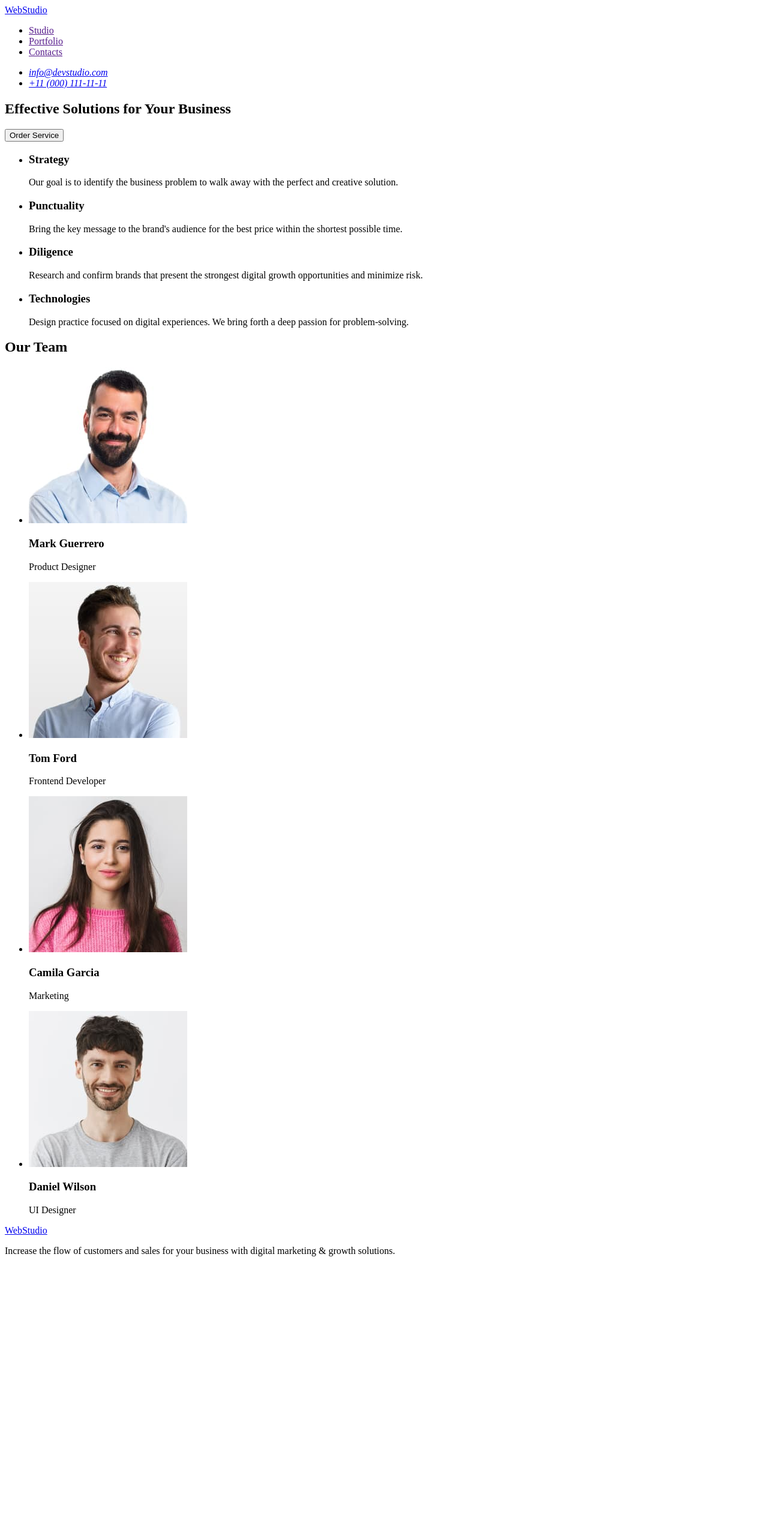
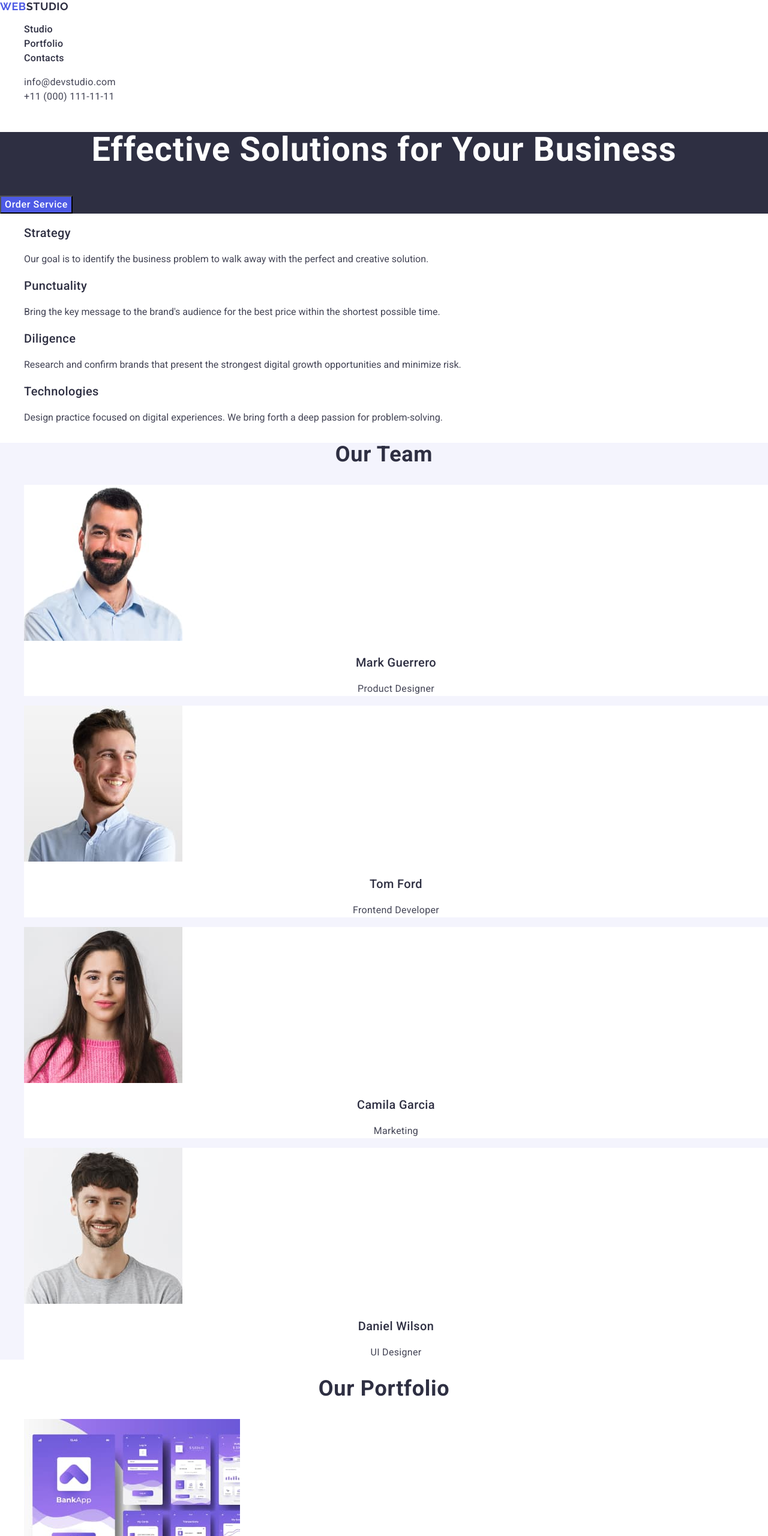
Before and after one commit to fedevychr/goit-markup-hw-02, a plain HTML site: page index.html in a window 1280 px wide. Shown: the top 2560 px of the page at 60% size. Before the commit the page ends 2110 px from the top, so only its background shows below. Drawn offline with nearby package versions, Linux system fonts and the light colour scheme.

Commit message:
add styles

```diff
--- /dev/null
+++ b/css/styles.css
@@ -0,0 +1,234 @@
+body {
+    font-family: 'Roboto', sans-serif;
+    color: #434455;
+}
+
+ul {
+    list-style: none;
+}
+
+a {
+    text-decoration: none;
+}
+
+/* Header */
+
+.header {
+    background-color: #ffffff;
+}
+
+.header-navigation {}
+
+.header-logo {
+    color: #2E2F42;
+    font-family: Raleway;
+    font-size: 18px;
+    font-weight: 700;
+    line-height: 1.17;
+    letter-spacing: 0.03em;
+    text-transform: uppercase;
+}
+
+.header-logo .accent {
+    color: #4D5AE5;
+    font-family: Raleway;
+}
+
+.header-navigation-list {}
+
+.header-navigation-item {}
+
+.header-navigation-link {
+    color: #2E2F42;
+    font-size: 16px;
+    font-weight: 500;
+    line-height: 1.5;
+    letter-spacing: 0.02em;
+}
+
+.header-navigation-link:hover,
+.header-navigation-link:focus {
+    color: #404BBF;
+
+
+}
+
+.header-address {
+    font-style: inherit;
+}
+
+.header-address-list {}
+
+.header-address-item {}
+
+.header-address-link {
+    color: #434455;
+    font-size: 16px;
+    line-height: 1.5;
+    letter-spacing: 0.02em;
+}
+
+.header-address-link:hover,
+.header-address-link:focus {
+    color: #404BBF;
+}
+
+/* Hero */
+
+.hero {
+    background-color: #2E2F42;
+}
+
+.hero-title {
+    color: #FFF;
+    text-align: center;
+    font-size: 56px;
+    line-height: 1.07;
+    letter-spacing: 0.02em;
+}
+
+.hero-button {
+    color: #FFF;
+    font-size: 16px;
+    font-weight: 500;
+    line-height: 1.5;
+    letter-spacing: 0.04em;
+    cursor: pointer;
+    background-color: #4D5AE5;
+}
+
+.hero-button:hover,
+.hero-button:focus {
+    background-color: #404BBF;
+}
+
+/* Advantages */
+
+.advantages {
+    background-color: #ffffff;
+}
+
+.advantages-title {}
+
+.advantages-list {}
+
+.advantages-item {}
+
+.advantages-item-title {
+    color: #2E2F42;
+    font-size: 20px;
+    font-weight: 500;
+    line-height: 1.2;
+    letter-spacing: 0.02em;
+}
+
+.advantages-item-text {
+    color:  #434455;
+    font-size: 16px;
+    line-height: 1.5;
+    letter-spacing: 0.02;
+}
+
+/* Team */
+
+.team {
+    background-color: #F4F4FD;
+}
+
+.team-title {
+    color: #2E2F42;
+    text-align: center;
+    font-size: 36px;
+    line-height: 1.11;
+    letter-spacing: 0.02em;
+    text-transform: capitalize;
+}
+
+.team-list {}
+
+.team-item {
+    background-color: #ffffff;
+}
+
+.team-item-img {}
+
+.team-item-title {
+    color: #2E2F42;
+    text-align: center;
+    font-size: 20px;
+    font-weight: 500;
+    line-height: 1.2;
+    letter-spacing: 0.02em;
+}
+
+.team-item-text {
+    color: #434455;
+    text-align: center;
+    font-size: 16px;
+    line-height: 1.5;
+    letter-spacing: 0.02em;
+}
+
+/* Portfolio */
+
+.portfolio {
+    background-color: #ffffff;
+}
+
+.portfolio-title {
+    color: #2E2F42;
+    text-align: center;
+    font-size: 36px;
+    line-height: 1.11;
+    letter-spacing: 0.02em;
+    text-transform: capitalize;
+}
+
+.portfolio-list {}
+
+.portfolio-item {}
+
+.portfolio-item-img {}
+
+.portfolio-item-title {
+    color: #2E2F42;
+    font-size: 20px;
+    font-weight: 500;
+    line-height: 1.2;
+    letter-spacing: 0.02em;
+}
+
+.portfolio-item-text {
+    color: #434455;
+    font-size: 16px;
+    line-height: 1.5;
+    letter-spacing: 0.02em;
+}
+
+/* Footer */
+
+.footer {
+    background-color: #2E2F42;
+}
+
+.footer-logo {
+    color: #F4F4FD;
+    font-family: Raleway;
+    font-size: 18px;
+    font-weight: 700;
+    line-height: 1.17;
+    letter-spacing: 0.03em;
+    text-transform: uppercase;
+}
+
+.footer-logo .accent {
+    color: #4D5AE5;
+    font-family: Raleway;
+}
+
+.footer-text {
+    color: #F4F4FD;
+    font-size: 16px;
+    line-height: 1.5;
+    letter-spacing: 0.02em;
+}
--- a/index.html
+++ b/index.html
@@ -4,111 +4,218 @@
     <meta charset="UTF-8" />
     <meta name="viewport" content="width=device-width, initial-scale=1.0" />
     <title>WebStudio</title>
+    <link rel="preconnect" href="https://fonts.googleapis.com" />
+    <link rel="preconnect" href="https://fonts.gstatic.com" crossorigin />
+    <link
+      href="https://fonts.googleapis.com/css2?family=Raleway:wght@700&family=Roboto:wght@400;500;700&display=swap"
+      rel="stylesheet"
+    />
+    <link
+      rel="stylesheet"
+      href="https://cdnjs.cloudflare.com/ajax/libs/modern-normalize/2.0.0/modern-normalize.min.css"
+      integrity="sha512-4xo8blKMVCiXpTaLzQSLSw3KFOVPWhm/TRtuPVc4WG6kUgjH6J03IBuG7JZPkcWMxJ5huwaBpOpnwYElP/m6wg=="
+      crossorigin="anonymous"
+      referrerpolicy="no-referrer"
+    />
+    <link rel="stylesheet" href="./css/styles.css" />
   </head>
   <body>
-    <header>
-      <nav>
-        <a href="./index.html">WebStudio</a>
-        <ul>
-          <li><a href="">Studio</a></li>
-          <li><a href="">Portfolio</a></li>
-          <li><a href="">Contacts</a></li>
+    <header class="header">
+      <nav class="header-navigation">
+        <a class="header-logo" href="./index.html"
+          ><span class="accent">Web</span>Studio</a
+        >
+        <ul class="header-navigation-list">
+          <li class="header-navigation-item">
+            <a class="header-navigation-link" href="">Studio</a>
+          </li>
+          <li class="header-navigation-item">
+            <a class="header-navigation-link" href="">Portfolio</a>
+          </li>
+          <li class="header-navigation-item">
+            <a class="header-navigation-link" href="">Contacts</a>
+          </li>
         </ul>
       </nav>
-      <address>
-        <ul>
-          <li><a href="mailto:info@devstudio.com">info@devstudio.com</a></li>
-          <li><a href="tel:+110001111111">+11 (000) 111-11-11</a></li>
+      <address class="header-address">
+        <ul class="header-address-list">
+          <li class="header-address-item">
+            <a class="header-address-link" href="mailto:info@devstudio.com"
+              >info@devstudio.com</a
+            >
+          </li>
+          <li class="header-address-item">
+            <a class="header-address-link" href="tel:+110001111111"
+              >+11 (000) 111-11-11</a
+            >
+          </li>
         </ul>
       </address>
     </header>
     <main>
-      <section>
-        <h1>Effective Solutions for Your Business</h1>
-        <button type="button">Order Service</button>
+      <section class="hero">
+        <h1 class="hero-title">Effective Solutions for Your Business</h1>
+        <button class="hero-button" type="button">Order Service</button>
       </section>
-      <section>
-        <h2 hidden>Advantages</h2>
-        <ul>
-          <li>
-            <h3>Strategy</h3>
-            <p>
+      <section class="advantages">
+        <h2 class="advantages-title" hidden>Advantages</h2>
+        <ul class="advantages-list">
+          <li class="advantages-item">
+            <h3 class="advantages-item-title">Strategy</h3>
+            <p class="advantages-item-text">
               Our goal is to identify the business problem to walk away with the
               perfect and creative solution.
             </p>
           </li>
-          <li>
-            <h3>Punctuality</h3>
-            <p>
+          <li class="advantages-item">
+            <h3 class="advantages-item-title">Punctuality</h3>
+            <p class="advantages-item-text">
               Bring the key message to the brand's audience for the best price
               within the shortest possible time.
             </p>
           </li>
-          <li>
-            <h3>Diligence</h3>
-            <p>
+          <li class="advantages-item">
+            <h3 class="advantages-item-title">Diligence</h3>
+            <p class="advantages-item-text">
               Research and confirm brands that present the strongest digital
               growth opportunities and minimize risk.
             </p>
           </li>
-          <li>
-            <h3>Technologies</h3>
-            <p>
+          <li class="advantages-item">
+            <h3 class="advantages-item-title">Technologies</h3>
+            <p class="advantages-item-text">
               Design practice focused on digital experiences. We bring forth a
               deep passion for problem-solving.
             </p>
           </li>
         </ul>
       </section>
-      <section>
-        <h2>Our Team</h2>
-        <ul>
-          <li>
+      <section class="team">
+        <h2 class="team-title">Our Team</h2>
+        <ul class="team-list">
+          <li class="team-item">
             <img
+              class="team-item-img"
               src="./images/team-img-1.jpg"
               alt="Mark Guerrero"
               width="264"
               height="260"
             />
-            <h3>Mark Guerrero</h3>
-            <p>Product Designer</p>
+            <h3 class="team-item-title">Mark Guerrero</h3>
+            <p class="team-item-text">Product Designer</p>
           </li>
-          <li>
+          <li class="team-item">
             <img
+              class="team-item-img"
               src="./images/team-img-2.jpg"
               alt="Tom Ford"
               width="264"
               height="260"
             />
-            <h3>Tom Ford</h3>
-            <p>Frontend Developer</p>
+            <h3 class="team-item-title">Tom Ford</h3>
+            <p class="team-item-text">Frontend Developer</p>
           </li>
-          <li>
+          <li class="team-item">
             <img
+              class="team-item-img"
               src="./images/team-img-3.jpg"
               alt="Camila Garcia"
               width="264"
               height="260"
             />
-            <h3>Camila Garcia</h3>
-            <p>Marketing</p>
+            <h3 class="team-item-title">Camila Garcia</h3>
+            <p class="team-item-text">Marketing</p>
           </li>
-          <li>
+          <li class="team-item">
             <img
+              class="team-item-img"
               src="./images/team-img-4.jpg"
               alt="Daniel Wilson"
               width="264"
               height="260"
             />
-            <h3>Daniel Wilson</h3>
-            <p>UI Designer</p>
+            <h3 class="team-item-title">Daniel Wilson</h3>
+            <p class="team-item-text">UI Designer</p>
+          </li>
+        </ul>
+      </section>
+      <section class="portfolio">
+        <h2 class="portfolio-title">Our Portfolio</h2>
+        <ul class="portfolio-list">
+          <li class="portfolio-item">
+            <img
+              class="portfolio-item-img"
+              src="./images/portfolio-img-1.jpg"
+              alt="Banking App"
+              width="360"
+              height="300"
+            />
+            <h3 class="portfolio-item-title">Banking App</h3>
+            <p class="portfolio-item-text">App</p>
+          </li>
+          <li class="portfolio-item">
+            <img
+              class="portfolio-item-img"
+              src="./images/portfolio-img-2.jpg"
+              alt="Cashless Payment"
+              width="360"
+              height="300"
+            />
+            <h3 class="portfolio-item-title">Cashless Payment</h3>
+            <p class="portfolio-item-text">Marketing</p>
+          </li>
+          <li class="portfolio-item">
+            <img
+              class="portfolio-item-img"
+              src="./images/portfolio-img-3.jpg"
+              alt="Meditation App"
+              width="360"
+              height="300"
+            />
+            <h3 class="portfolio-item-title">Meditation App</h3>
+            <p class="portfolio-item-text">App</p>
+          </li>
+          <li class="portfolio-item">
+            <img
+              class="portfolio-item-img"
+              src="./images/portfolio-img-4.jpg"
+              alt="Taxi Service"
+              width="360"
+              height="300"
+            />
+            <h3 class="portfolio-item-title">Taxi Service</h3>
+            <p class="portfolio-item-text">Marketing</p>
+          </li>
+          <li class="portfolio-item">
+            <img
+              class="portfolio-item-img"
+              src="./images/portfolio-img-5.jpg"
+              alt="Screen Illustrations"
+              width="360"
+              height="300"
+            />
+            <h3 class="portfolio-item-title">Screen Illustrations</h3>
+            <p class="portfolio-item-text">Design</p>
+          </li>
+          <li class="portfolio-item">
+            <img
+              class="portfolio-item-img"
+              src="./images/portfolio-img-6.jpg"
+              alt="Online Courses"
+              width="360"
+              height="300"
+            />
+            <h3 class="portfolio-item-title">Online Courses</h3>
+            <p class="portfolio-item-text">Marketing</p>
           </li>
         </ul>
       </section>
     </main>
-    <footer>
-      <a href="./index.html">WebStudio</a>
-      <p>
+    <footer class="footer">
+      <a class="footer-logo" href="./index.html"
+        ><span class="accent">Web</span>Studio</a
+      >
+      <p class="footer-text">
         Increase the flow of customers and sales for your business with digital
         marketing & growth solutions.
       </p>
```
Also changed, not shown: images/portfolio-img-1.jpg (added), images/portfolio-img-2.jpg (added), images/portfolio-img-3.jpg (added), images/portfolio-img-4.jpg (added), images/portfolio-img-5.jpg (added), images/portfolio-img-6.jpg (added).
